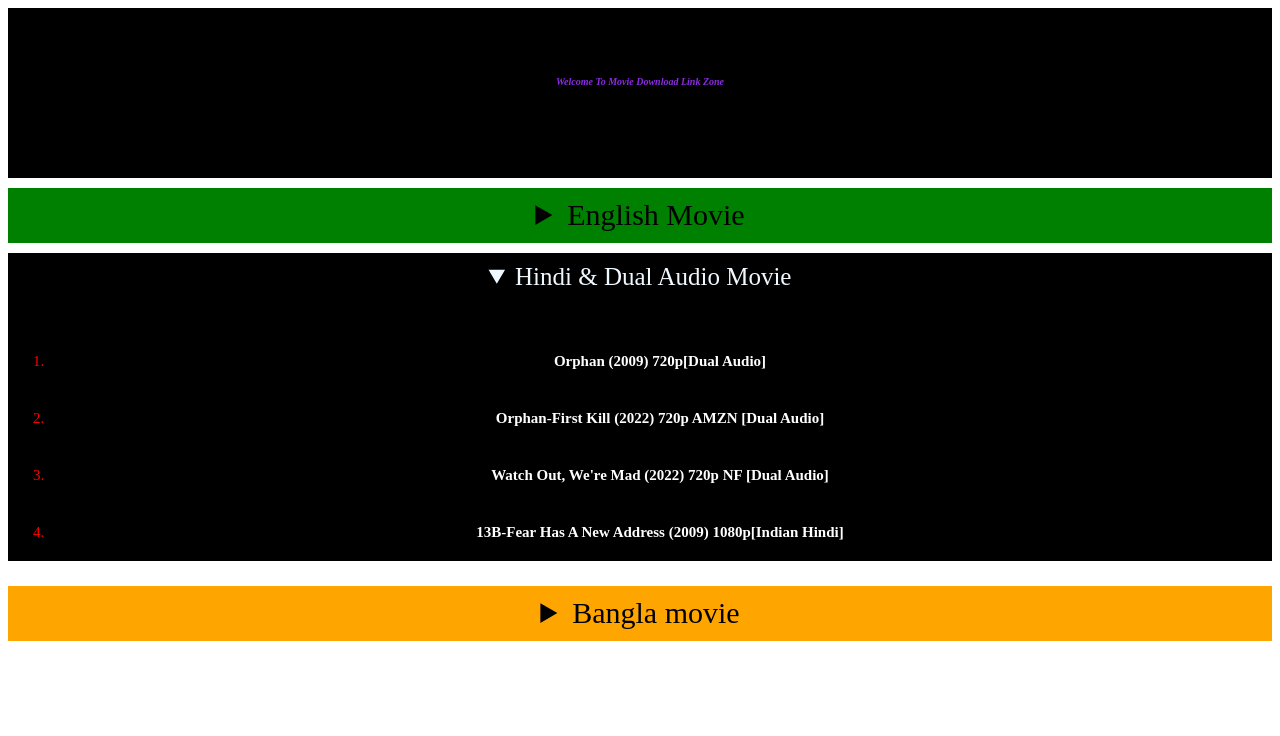
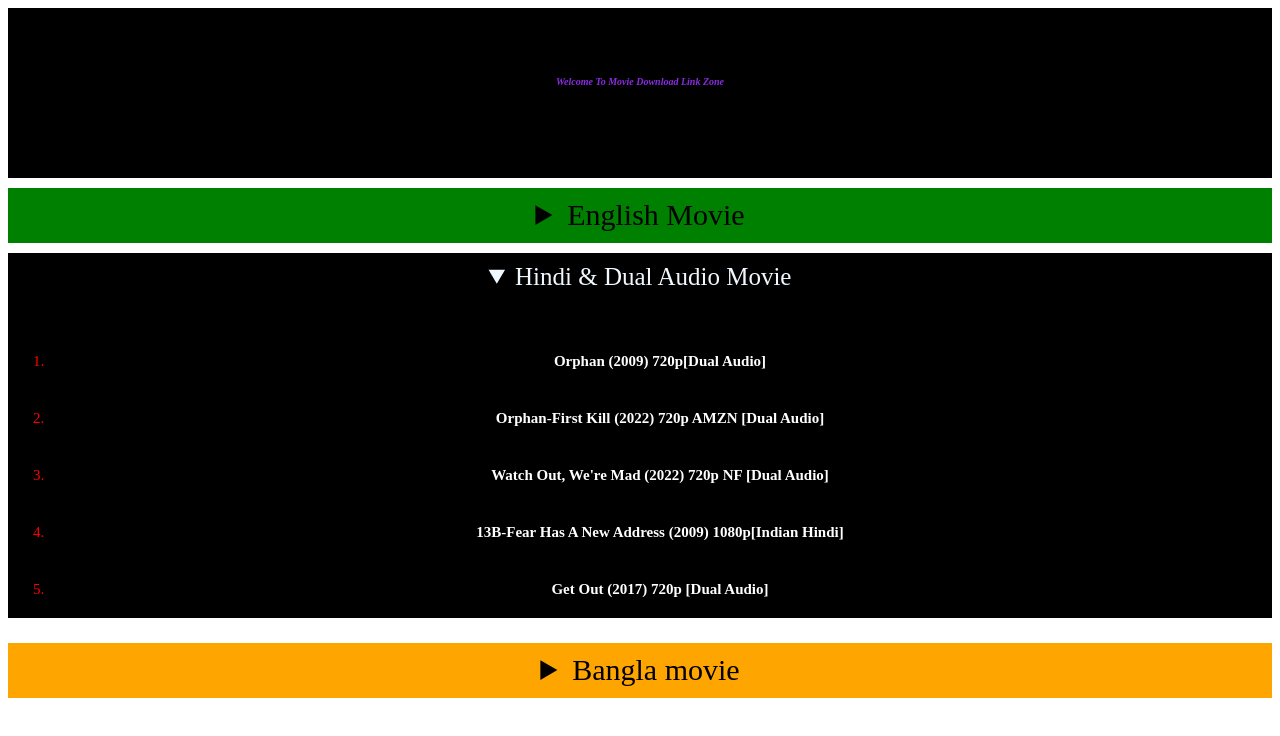
Before and after one commit to jerryTonmoy/Download_Website, a plain HTML site: page index.html in a window 1280 px wide. Both pictures are taken after a click on the heading "Hindi & Dual Audio Movie". Drawn offline with Linux system fonts and the light colour scheme.

Commit message:
Update index.html

```diff
--- a/index.html
+++ b/index.html
@@ -64,6 +64,11 @@
          <li> <a href="http://172.16.50.9/SAM-FTP-1/Hindi%20Movies/%282009%29/13B-Fear%20Has%20a%20New%20Address%20%282009%29%201080p/13B-Fear%20Has%20a%20New%20Address%20%282009%29%20Hindi%201080p%20WEBRip%20x264%20DD5.1%20ESub%20-%20mkvCinemas.mkv">13B-Fear Has a New Address (2009) 1080p[Indian Hindi]</li></a>
 
 
+
+
+         <li> <a href="http://172.16.50.7/SAM-FTP-2/English%20Movies/%282017%29/Get%20Out%20%282017%29%20720p%20%5BDual%20Audio%5D/Get%20Out%20%282017%29%20720p%20BluRay%20x264%20ESub%20%5BDual%20Audio%5D%5BHindi%205.1%2BEnglish%205.1%5D%20-mkvC.mkv">Get Out (2017) 720p [Dual Audio]</li></a>
+
+
            </ol>
 
 
```
